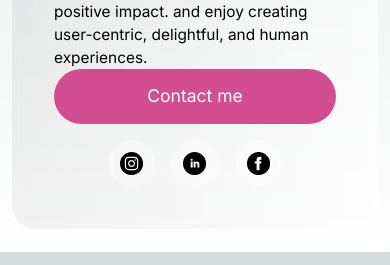
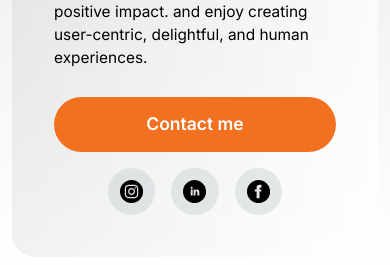
Before and after one commit to ujstha/ujjawal-portfolio, a Next.js app: page / in a window 390 px wide. Shown: the part 592-857 px from the top of the page. Built offline with nearby package versions, Linux system fonts and the light colour scheme.

Commit message:
feat(components) - Common components style modify; HeroSection style modify

```diff
--- a/components/Button/SocialButton/style.css
+++ b/components/Button/SocialButton/style.css
@@ -1,13 +1,13 @@
 .btn-social {
-  --_btn-social-opacity: 0.5;
+  --_btn-social-opacity: 0.6;
 
   display: inline-block;
   padding: var(--spacer-small);
   border-radius: 100%;
   margin-bottom: -5px;
-  background: rgba(var(--background-end-rgb), var(--_btn-social-opacity));
-  backdrop-filter: blur(5px);
-  transition: all ease-in-out 0.1s;
+  background: rgba(var(--background-start-rgb), var(--_btn-social-opacity));
+  backdrop-filter: blur(6px);
+  transition: all ease-in-out 0.2s;
 }
 .btn-social:not(:first-child) {
   margin-left: var(--spacer);
--- a/components/Button/style.css
+++ b/components/Button/style.css
@@ -5,16 +5,19 @@
   padding: var(--spacer-small) calc(2 * var(--spacer-largest));
   border-radius: var(--border-radius-xxl);
   border: 2px solid transparent;
-  background: rgba(var(--clr-pink-rgb), var(--_btn-opacity));
+  background: rgba(var(--clr-default-rgb), var(--_btn-opacity));
   color: rgba(var(--background-end-rgb), 1);
   font-size: 0.9rem;
+  font-weight: 600;
   text-align: center;
+  transition: all ease-in-out 0.2s;
 }
 .btn:hover {
   --_btn-opacity: 0.8;
 
-  border-color: rgba(var(--clr-pink-rgb), var(--_btn-opacity));
+  border-color: rgba(var(--clr-default-rgb), var(--_btn-opacity));
   background: transparent;
+  color: rgba(var(--clr-default-rgb), 1);
 }
 
 /* MOBILE ONLY */
--- a/components/Nav/style.css
+++ b/components/Nav/style.css
@@ -32,6 +32,6 @@ nav {
   margin-right: var(--spacer-small);
 }
 .nav-link:hover {
-  color: rgba(var(--clr-pink-rgb), 1);
-  border-bottom-color: rgba(var(--clr-pink-rgb), 1);
+  color: rgba(var(--clr-default-rgb), 1);
+  border-bottom-color: rgba(var(--clr-default-rgb), 1);
 }
--- a/components/Section/HeroSection/style.css
+++ b/components/Section/HeroSection/style.css
@@ -85,6 +85,7 @@
 @media screen and (max-width: 44.99em) {
   .hero__btns {
     flex-direction: column;
+    margin-top: var(--spacer-largest);
   }
 }
 
--- a/styles/globals.css
+++ b/styles/globals.css
@@ -33,6 +33,8 @@
   --foreground-rgb: 0, 0, 0;
   --background-start-rgb: 214, 219, 220;
   --background-end-rgb: 255, 255, 255;
+
+  --clr-default-rgb: var(--clr-orange-rgb);
 
   box-sizing: border-box;
   font-size: 14px;
```
